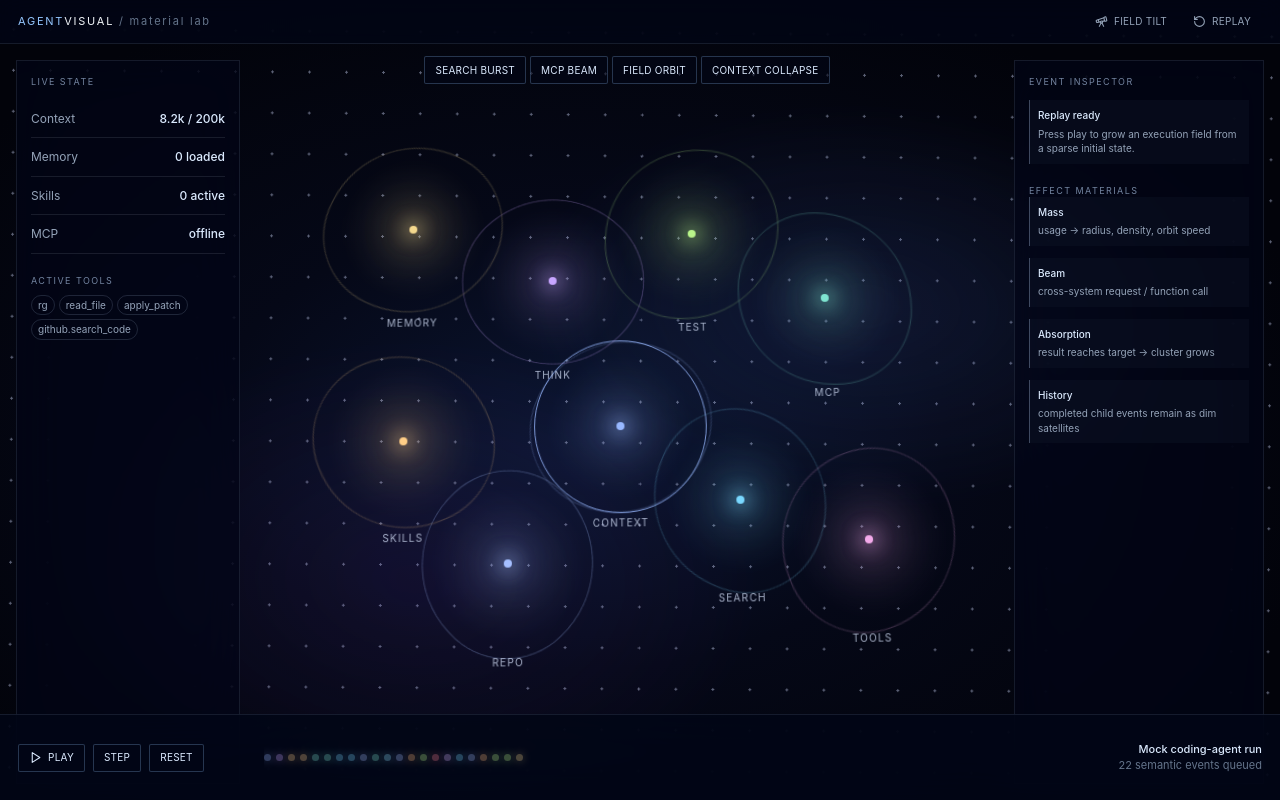
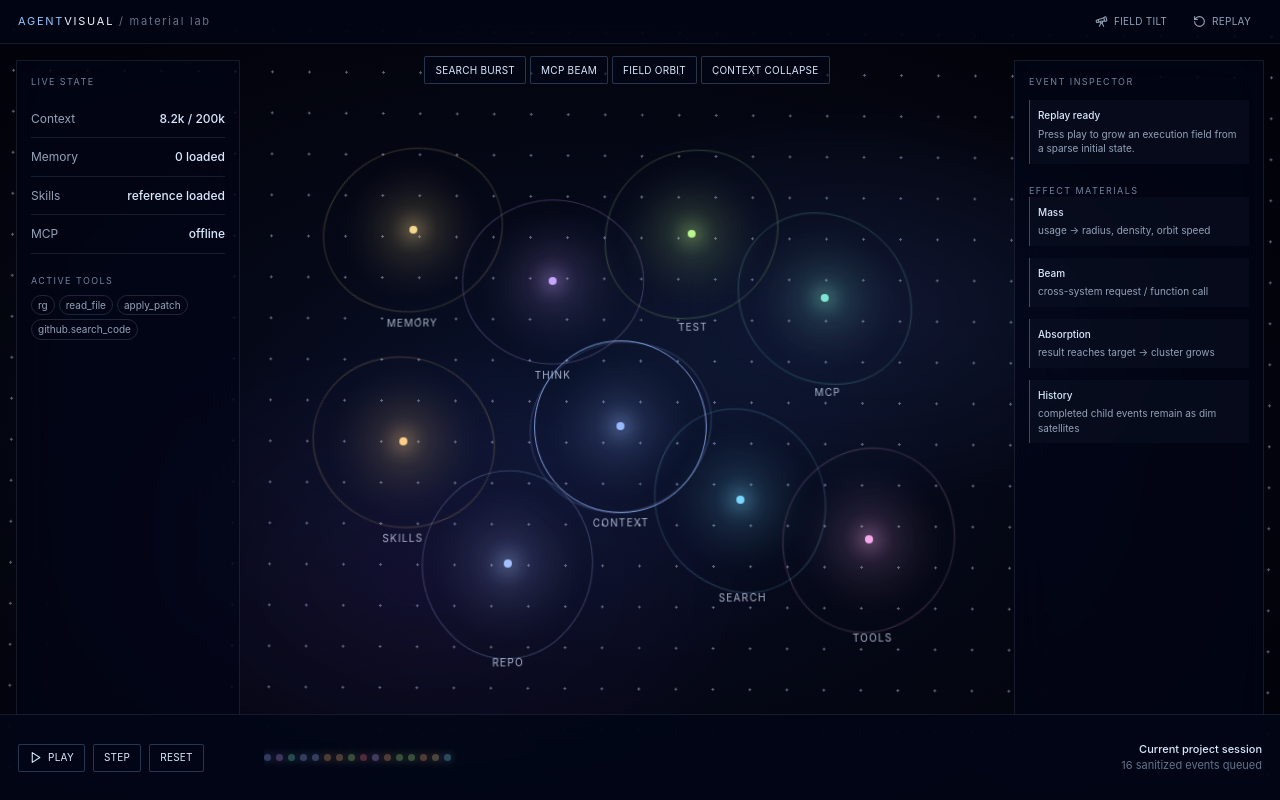
Before and after one commit to simon9703/AgentVisual, a Next.js app: page / in a window 1280 px wide. Built offline with nearby package versions, Linux system fonts and the light colour scheme.

Commit message:
Add current session evaluation fixture

```diff
--- a/components/agent-visual/material-lab.tsx
+++ b/components/agent-visual/material-lab.tsx
@@ -2,7 +2,7 @@
 import { useCallback, useEffect, useMemo, useRef, useState } from 'react';
 import { Pause, Play, RotateCcw, Telescope } from 'lucide-react';
 import { Button } from '@/components/ui/button';
-import { AgentEvent, AgentEventKind, AgentZone, eventKinds, mockRun } from '@/features/agent-events';
+import { AgentEvent, AgentEventKind, AgentZone, currentSessionEvents, eventKinds } from '@/features/agent-events';
 import { eventLinks, fieldZones } from '@/features/execution-field/config';
 
 const zones = fieldZones;
@@ -13,18 +13,18 @@ export function MaterialLab() {
   const emptySatellites = (): Record<AgentZone, AgentEvent[]> => ({ context:[], think:[], skills:[], mcp:[], search:[], repo:[], tools:[], test:[], memory:[] });
   const [satellites,setSatellites]=useState<Record<AgentZone,AgentEvent[]>>(emptySatellites);
   const [beam,setBeam]=useState<{from:AgentZone;to:AgentZone;color:string;id:number}|null>(null); const viewport=useRef<HTMLDivElement>(null);
-  const event=cursor>=0?mockRun[cursor]:null; const counts=useMemo(()=>Object.fromEntries(Object.entries(satellites).map(([key,value])=>[key,value.length])) as Record<AgentZone,number>,[satellites]);
-  const runEvent=useCallback((index:number)=>{ if(index>=mockRun.length){setPlaying(false);return;} const next=mockRun[index],kind=eventKinds[next.kind];setCursor(index);setSelected(next.target);setSatellites(previous=>({...previous,[next.target]:[...previous[next.target],next]}));const link=eventLinks[next.kind];if(link)setBeam({from:link[0],to:link[1],color:kind.color,id:Date.now()});},[]);
-  useEffect(()=>{if(!playing)return;const id=window.setInterval(()=>setCursor(current=>{const next=current+1;if(next>=mockRun.length){setPlaying(false);return current;} queueMicrotask(()=>runEvent(next));return next;}),1050);return()=>window.clearInterval(id)},[playing,runEvent]);
+  const event=cursor>=0?currentSessionEvents[cursor]:null; const counts=useMemo(()=>Object.fromEntries(Object.entries(satellites).map(([key,value])=>[key,value.length])) as Record<AgentZone,number>,[satellites]);
+  const runEvent=useCallback((index:number)=>{ if(index>=currentSessionEvents.length){setPlaying(false);return;} const next=currentSessionEvents[index],kind=eventKinds[next.kind];setCursor(index);setSelected(next.target);setSatellites(previous=>({...previous,[next.target]:[...previous[next.target],next]}));const link=eventLinks[next.kind];if(link)setBeam({from:link[0],to:link[1],color:kind.color,id:Date.now()});},[]);
+  useEffect(()=>{if(!playing)return;const id=window.setInterval(()=>setCursor(current=>{const next=current+1;if(next>=currentSessionEvents.length){setPlaying(false);return current;} queueMicrotask(()=>runEvent(next));return next;}),1050);return()=>window.clearInterval(id)},[playing,runEvent]);
   const reset=()=>{setPlaying(false);setCursor(-1);setBeam(null);setSatellites(emptySatellites())};
   const preview=(kind:AgentEventKind)=>{const config=eventKinds[kind];const next:AgentEvent={id:`preview-${Date.now()}`,at:0,kind,title:kind.replaceAll('_',' '),detail:'Material preview',target:config.zone};setSelected(config.zone);setSatellites(p=>({...p,[config.zone]:[...p[config.zone],next]}));const link=eventLinks[kind];if(link)setBeam({from:link[0],to:link[1],color:config.color,id:Date.now()});};
-  const metric={context:`${(8.2+Math.max(0,cursor+1)*.31).toFixed(1)}k / 200k`,memory:cursor>=21?'1 loaded':'0 loaded',skills:cursor>=3?'1 active':'0 active',mcp:cursor>=4?'github · online':'offline'};
+  const metric={context:`${(8.2+Math.max(0,cursor+1)*.31).toFixed(1)}k / 200k`,memory:cursor>=14?'1 loaded':'0 loaded',skills:'reference loaded',mcp:cursor>=2?'github · online':'offline'};
   return <><div className="star-field"/><header className="fixed inset-x-0 top-0 z-20 flex h-11 items-center justify-between border-b border-blue-200/10 bg-slate-950/70 px-[18px] backdrop-blur-md"><div className="text-[11px] tracking-[.16em] text-slate-100"><span className="text-blue-300">AGENT</span>VISUAL <span className="text-slate-500">/ material lab</span></div><nav className="flex items-center gap-1"><Button variant="ghost" onClick={()=>setTilt(v=>!v)}><Telescope size={13}/>FIELD TILT</Button><Button variant="ghost" onClick={reset}><RotateCcw size={13}/>REPLAY</Button></nav></header>
   <aside className="fixed bottom-4 left-4 top-[60px] z-20 w-56 border border-blue-200/10 bg-slate-950/65 p-3.5 backdrop-blur-xl"><p className="mb-3 text-[9px] uppercase tracking-[.16em] text-blue-200/60">Live state</p>{[['Context',metric.context],['Memory',metric.memory],['Skills',metric.skills],['MCP',metric.mcp]].map(([label,value])=><div key={label} className="border-b border-blue-100/10 py-2.5 text-slate-400"><span>{label}</span><strong className="float-right font-medium text-blue-100">{value}</strong></div>)}<div className="mt-5 text-[9px] uppercase tracking-[.16em] text-blue-200/60">Active tools</div><div className="mt-2 flex flex-wrap gap-1">{['rg','read_file','apply_patch','github.search_code'].map(tool=><span className="rounded-full border border-blue-200/15 px-1.5 py-0.5 text-[10px] text-slate-400" key={tool}>{tool}</span>)}</div></aside>
   <main ref={viewport} className="fixed bottom-[86px] left-64 right-[282px] top-11 z-10 overflow-hidden [perspective:950px]"><div className={`world ${tilt?'tilt':''}`}>{(Object.entries(zones) as [AgentZone,typeof zones[AgentZone]][]).map(([name,zone],i)=><div key={name} onClick={()=>setSelected(name)} className={`zone ${selected===name?'selected':''} ${event?.target===name?'active':''}`} style={{left:`${zone.x}%`,top:`${zone.y}%`,['--rgb' as string]:zone.rgb,['--speed' as string]:`${4+i%4}s`,['--tilt' as string]:`${i*23}deg`,scale:`${Math.min(1+counts[name]*.035,1.28)}`}}><i className="core"/><span className="zone-label">{name}</span>{satellites[name].map((s,n)=><i key={s.id} className="satellite" style={{['--duration' as string]:`${9+(n%5)*2}s`,['--from' as string]:`${n*53}deg`,['--radius' as string]:`${34+Math.min(n,7)*7}px`}}><small>{s.title==='Read'||s.title==='Patch'?s.detail.split(' · ')[0]:s.title}</small>{n>2&&<i className="satellite child" style={{['--duration' as string]:`${7+n}s`,['--from' as string]:`${n*71}deg`,['--radius' as string]:`${18+n%3*5}px`}}/>}</i>)}</div>)}</div>{beam&&<Beam beam={beam} viewport={viewport}/>}</main>
   <div className="pointer-events-none fixed left-64 right-[282px] top-14 z-20 flex justify-center gap-1">{materialPreviews.map(([label,kind])=><Button key={kind} className="pointer-events-auto bg-slate-950/60" onClick={()=>preview(kind)}>{label}</Button>)}</div>
-  <aside className="fixed bottom-4 right-4 top-[60px] z-20 w-[250px] border border-blue-200/10 bg-slate-950/65 p-3.5 backdrop-blur-xl"><p className="mb-3 text-[9px] uppercase tracking-[.16em] text-blue-200/60">Event inspector</p>{event?<><Panel title={event.title} selected text={event.detail}/><Panel title={event.kind} text={`material: ${eventKinds[event.kind].effect}\ntarget: ${event.target}\nt + ${(event.at/1000).toFixed(1)}s · ${cursor+1}/${mockRun.length}`}/></>:<Panel title="Replay ready" text="Press play to grow an execution field from a sparse initial state."/>}<div className="mt-5 text-[9px] uppercase tracking-[.16em] text-blue-200/60">Effect materials</div><Panel title="Mass" text="usage → radius, density, orbit speed"/><Panel title="Beam" text="cross-system request / function call"/><Panel title="Absorption" text="result reaches target → cluster grows"/><Panel title="History" text="completed child events remain as dim satellites"/></aside>
-  <section className="fixed inset-x-0 bottom-0 z-20 grid h-[86px] grid-cols-[230px_1fr_245px] items-center gap-4 border-t border-blue-200/10 bg-slate-950/85 px-[18px] backdrop-blur-xl"><div className="flex gap-2"><Button onClick={()=>{if(cursor>=mockRun.length-1)reset();setPlaying(v=>!v)}}>{playing?<Pause size={13}/>:<Play size={13}/>} {playing?'PAUSE':'PLAY'}</Button><Button onClick={()=>runEvent(cursor+1)}>STEP</Button><Button onClick={reset}>RESET</Button></div><div className="flex h-10 items-center gap-[5px] overflow-hidden">{mockRun.map((item,index)=><button aria-label={item.detail} onClick={()=>runEvent(index)} key={item.id} className={`size-[7px] shrink-0 rounded-full transition-all ${index<cursor?'opacity-80':index===cursor?'scale-[1.75] opacity-100':'opacity-30'}`} style={{background:eventKinds[item.kind].color,boxShadow:`0 0 8px ${eventKinds[item.kind].color}`}}/>)}</div><div className="overflow-hidden text-right text-[11px] text-slate-500"><b className="block font-medium text-blue-100">{event?.title??'Mock coding-agent run'}</b>{event?.detail??'22 semantic events queued'}</div></section></>;
+  <aside className="fixed bottom-4 right-4 top-[60px] z-20 w-[250px] border border-blue-200/10 bg-slate-950/65 p-3.5 backdrop-blur-xl"><p className="mb-3 text-[9px] uppercase tracking-[.16em] text-blue-200/60">Event inspector</p>{event?<><Panel title={event.title} selected text={event.detail}/><Panel title={event.kind} text={`material: ${eventKinds[event.kind].effect}\ntarget: ${event.target}\nt + ${(event.at/1000).toFixed(1)}s · ${cursor+1}/${currentSessionEvents.length}`}/></>:<Panel title="Replay ready" text="Press play to grow an execution field from a sparse initial state."/>}<div className="mt-5 text-[9px] uppercase tracking-[.16em] text-blue-200/60">Effect materials</div><Panel title="Mass" text="usage → radius, density, orbit speed"/><Panel title="Beam" text="cross-system request / function call"/><Panel title="Absorption" text="result reaches target → cluster grows"/><Panel title="History" text="completed child events remain as dim satellites"/></aside>
+  <section className="fixed inset-x-0 bottom-0 z-20 grid h-[86px] grid-cols-[230px_1fr_245px] items-center gap-4 border-t border-blue-200/10 bg-slate-950/85 px-[18px] backdrop-blur-xl"><div className="flex gap-2"><Button onClick={()=>{if(cursor>=currentSessionEvents.length-1)reset();setPlaying(v=>!v)}}>{playing?<Pause size={13}/>:<Play size={13}/>} {playing?'PAUSE':'PLAY'}</Button><Button onClick={()=>runEvent(cursor+1)}>STEP</Button><Button onClick={reset}>RESET</Button></div><div className="flex h-10 items-center gap-[5px] overflow-hidden">{currentSessionEvents.map((item,index)=><button aria-label={item.detail} onClick={()=>runEvent(index)} key={item.id} className={`size-[7px] shrink-0 rounded-full transition-all ${index<cursor?'opacity-80':index===cursor?'scale-[1.75] opacity-100':'opacity-30'}`} style={{background:eventKinds[item.kind].color,boxShadow:`0 0 8px ${eventKinds[item.kind].color}`}}/>)}</div><div className="overflow-hidden text-right text-[11px] text-slate-500"><b className="block font-medium text-blue-100">{event?.title??'Current project session'}</b>{event?.detail??`${currentSessionEvents.length} sanitized events queued`}</div></section></>;
 }
 function Panel({title,text,selected=false}:{title:string;text:string;selected?:boolean}){return <div className={`mb-3 border-l border-blue-200/30 bg-slate-900/35 p-2 text-[10px] ${selected?'outline outline-1 outline-offset-[5px] outline-blue-200/60':''}`}><b className="font-medium text-blue-100">{title}</b><p className="mb-0 mt-1 whitespace-pre-line text-slate-400">{text}</p></div>}
 function Beam({beam,viewport}:{beam:{from:AgentZone;to:AgentZone;color:string;id:number};viewport:React.RefObject<HTMLDivElement>}){const from=zones[beam.from],to=zones[beam.to];const dx=to.x-from.x,dy=to.y-from.y;const angle=Math.atan2(dy,dx);return <i key={beam.id} className="beam" style={{left:`${from.x}%`,top:`${from.y}%`,width:`${Math.hypot(dx,dy)}%`,['--beam' as string]:hexRgb(beam.color),['--angle' as string]:`${angle}rad`}}/>}
```
